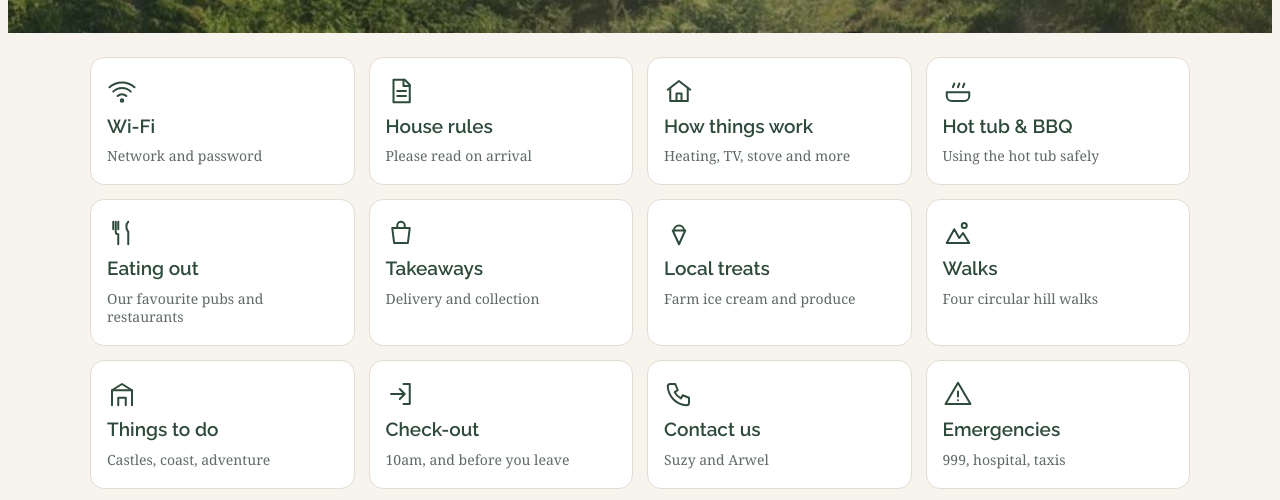
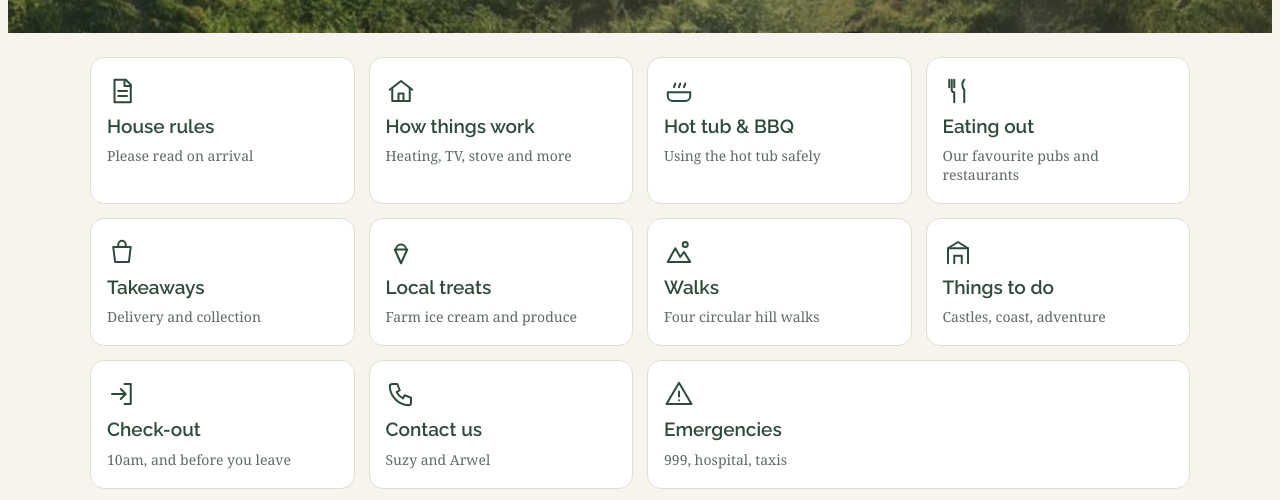
Before and after one commit to forgecottage/Welcome-Guide, a plain HTML site: page index.html in a window 1280 px wide. Shown: the part 300-800 px from the top of the page. Drawn offline with Linux system fonts and the light colour scheme.

Commit message:
Remove Wi-Fi tile from home (Wi-Fi shown in header)
Co-Authored-By: Claude Opus 5.5 <noreply@anthropic.com>
Claude-Session: https://claude.ai/code/session_01MCNuaFcyETpJFH96tmZKpy

```diff
--- a/index.html
+++ b/index.html
@@ -73,6 +73,7 @@ a { color: var(--forest); }
 .tile svg { width: 30px; height: 30px; stroke: var(--forest); fill: none; stroke-width: 1.6; stroke-linecap: round; stroke-linejoin: round; }
 .tile b { font-family: var(--font-display); font-size: 19px; color: var(--forest); font-weight: 600; }
 .tile span { font-size: 14px; color: var(--muted); line-height: 1.35; }
+.tile.wide { grid-column: span 2; }
 .tile.feature { background: var(--forest); border-color: var(--forest); grid-column: 1 / -1; min-height: 0; }
 .tile.feature b, .tile.feature span { color: #fff; }
 .tile.feature svg { stroke: var(--gold-soft); }
@@ -268,7 +269,7 @@ var ICONS = {
   stay: '<path d="M4 6h16v12H4z"/><path d="m4 7 8 6 8-6"/>'
 };
 var SECTIONS = [
-  { id: "wifi", title: "Wi-Fi", blurb: "Network and password" },
+  { id: "wifi", title: "Wi-Fi", blurb: "Network and password", hidden: true },
   { id: "rules", title: "House rules", blurb: "Please read on arrival" },
   { id: "house", title: "How things work", blurb: "Heating, TV, stove and more" },
   { id: "hottub", title: "Hot tub & BBQ", blurb: "Using the hot tub safely" },
@@ -279,7 +280,7 @@ var SECTIONS = [
   { id: "todo", title: "Things to do", blurb: "Castles, coast, adventure" },
   { id: "checkout", title: "Check-out", blurb: "10am, and before you leave" },
   { id: "contact", title: "Contact us", blurb: "Suzy and Arwel" },
-  { id: "emergency", title: "Emergencies", blurb: "999, hospital, taxis" },
+  { id: "emergency", title: "Emergencies", blurb: "999, hospital, taxis", wide: true },
   { id: "stay", title: "Share your stay", blurb: "Check in, tag us and get offers", feature: true }
 ];
 
@@ -430,7 +431,7 @@ function home() {
   return '<header class="hero"><img class="hero-bg" src="img/hills.jpg" alt=""><div class="wrap"><div><div class="place">' + GUIDE.cottage + " · " + GUIDE.area + '</div><h1>Welcome to<br><em>' + GUIDE.brand + '</em></h1><p class="lede">We\'re so glad you\'re here. Tap a tile below for anything you need during your stay.</p></div>' +
     '<div class="wifi-card">' + qr('wifi', 96) + '<div><div class="eyebrow">Free Wi-Fi</div><div class="net">' + esc(GUIDE.wifi.network) + '</div><div style="margin-top:4px"><span class="pw">' + esc(GUIDE.wifi.password) + '</span></div><p class="scan-tip">' + (isPhone() ? '<b>To join:</b> press and hold the code, then tap <b>Join network</b>.' : '<b>To join on your phone:</b> open the camera, point it at this code, then tap the Wi-Fi message that pops up. Or open this guide on your phone, press and hold the code and tap <b>Join network</b>.') + "</p></div></div></div></header>" +
     '<div class="wrap"><nav class="tiles" aria-label="Guest guide sections">' +
-    SECTIONS.map(function (s) { return '<button class="tile' + (s.feature ? " feature" : "") + '" data-go="' + s.id + '">' + icon(s.id) + "<b>" + s.title + "</b><span>" + s.blurb + "</span></button>"; }).join("") +
+    SECTIONS.filter(function (s) { return !s.hidden; }).map(function (s) { return '<button class="tile' + (s.feature ? " feature" : "") + (s.wide ? " wide" : "") + '" data-go="' + s.id + '">' + icon(s.id) + "<b>" + s.title + "</b><span>" + s.blurb + "</span></button>"; }).join("") +
     '</nav><div class="foot"><span>Need us? ' + hostsLine() + "</span><span>" + esc(GUIDE.email) + "</span></div></div>";
 }
 function section(id) {
```
